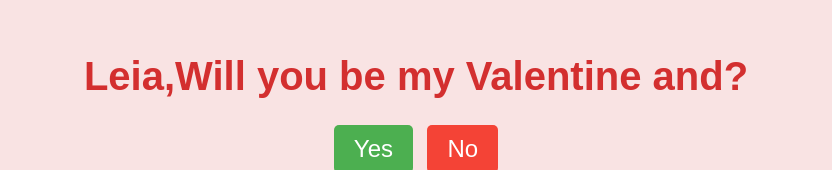
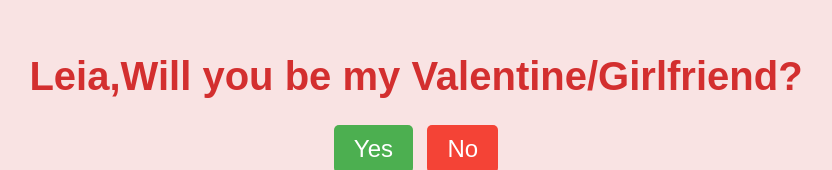
Before and after one commit to Ianh702/Valentine-s-Day-Project, a plain HTML site: page index.html in a window 1280 px wide. Shown: the part 138-308 px from the top of the page, without its empty margins (224-1056 px from the left). Drawn offline with Linux system fonts and the light colour scheme; no server answers.

Commit message:
Update index.html

```diff
--- a/index.html
+++ b/index.html
@@ -8,7 +8,7 @@
 </head>
 <body>
     <div class="container">
-        <h1>Leia,Will you be my Valentine and?</h1>
+        <h1>Leia,Will you be my Valentine/Girlfriend?</h1>
         <div class="buttons">
             <button class="yes-button" onclick="handleYesClick()">Yes</button>
             <button class="no-button" onclick="handleNoClick()">No</button>
```
